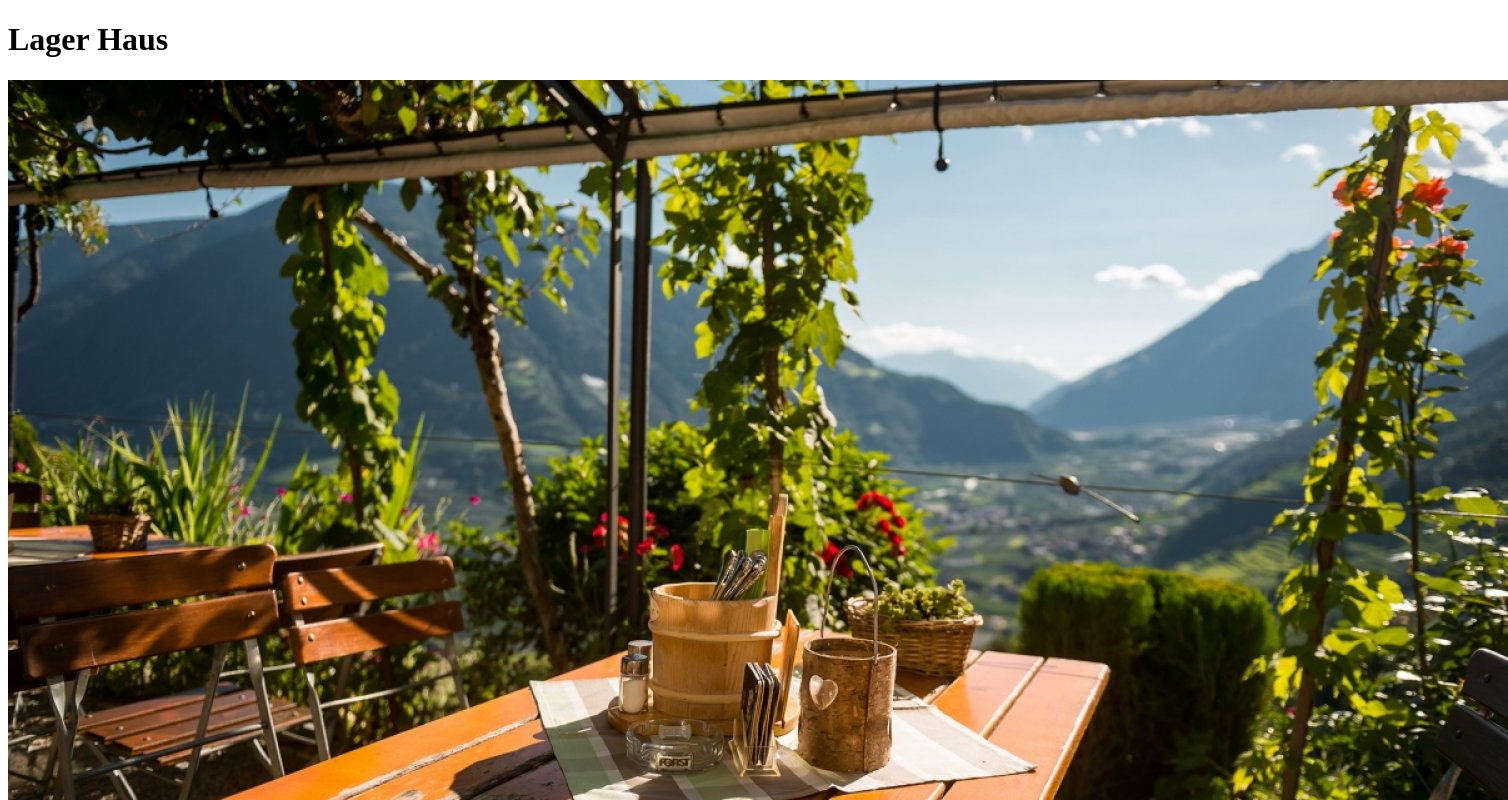
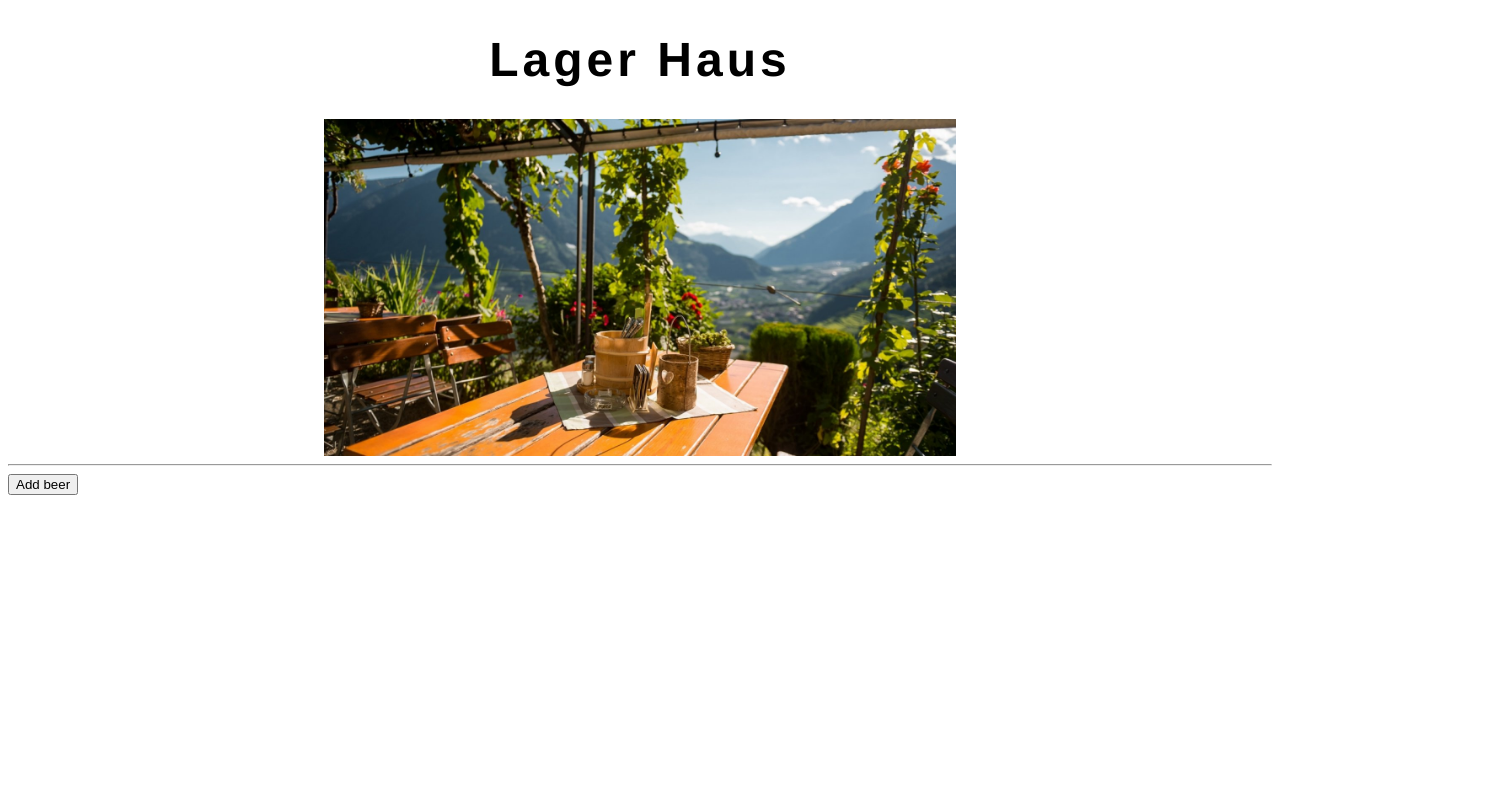
Before and after one commit to EmilioG1/tap-room, a React (Create React App) app: page / in a window 1280 px wide. Shown: the top 800 px of the page, 1508 px wide, since content can reach past the window. Built offline with nearby package versions, Linux system fonts and the light colour scheme.

Commit message:
wip on counter

```diff
--- /dev/null
+++ b/src/components/Header/Header.css
@@ -0,0 +1,6 @@
+#header {
+  text-align: center;
+  font-family: 'Franklin Gothic Medium', 'Arial Narrow', Arial, sans-serif;
+  letter-spacing: 4px;
+  font-size: 48px;
+}
--- a/src/components/Header/Header.jsx
+++ b/src/components/Header/Header.jsx
@@ -1,8 +1,9 @@
 import React from "react";
+import './Header.css'
 
 function Header() {
   return (
-    <h1>Lager Haus</h1>
+      <h1 id='header'>Lager Haus</h1>
   );
 }
 
--- /dev/null
+++ b/src/components/ItemDetail/ItemDetail.css
@@ -0,0 +1,6 @@
+#lags {
+  display: block;
+  margin-left: auto;
+  margin-right: auto;
+  width: 60%;
+}
--- a/src/components/ItemDetail/ItemDetail.jsx
+++ b/src/components/ItemDetail/ItemDetail.jsx
@@ -1,10 +1,13 @@
 import React from "react";
 import PropTypes from 'prop-types';
+import lager from '../img/lager.jpeg'
+import './ItemDetail.css'
 
 function ItemDetail(props) {
   const { item } = props;
   return (
     <React.Fragment>
+      <img src={lager} alt="Bohemian pivo" id='lags'/>
       <h1>Detail</h1>
       <h3>{item.name} - {item.location}</h3>
       <p>{item.price} - <em>{item.abv}</em></p>
--- /dev/null
+++ b/src/components/Menu/Menu.css
@@ -0,0 +1,6 @@
+#bier {
+  display: block;
+  margin-left: auto;
+  margin-right: auto;
+  width: 50%;
+}
--- a/src/components/Menu/Menu.jsx
+++ b/src/components/Menu/Menu.jsx
@@ -2,12 +2,12 @@ import React from "react";
 import Item from "../Item/Item";
 import biergarten from './../img/biergarten.jpeg'
 import PropTypes from 'prop-types';
-
+import './Menu.css'
 
 function Menu(props) {
   return (
     <React.Fragment>
-      <img src={biergarten} alt='An alpine bierhaus' />
+      <img src={biergarten} alt='An alpine bierhaus' id='bier' />
       <hr />
       {props.menuList.map((item) =>
         <Item
--- a/src/components/MenuControl/MenuControl.jsx
+++ b/src/components/MenuControl/MenuControl.jsx
@@ -45,7 +45,8 @@ class MenuControl extends React.Component {
     let buttonText = null;
 
     if (this.state.selectedItem != null) {
-      currentlyVisibleState = <ItemDetail item = {this.state.selectedItem} />
+      currentlyVisibleState = <ItemDetail item={this.state.selectedItem} />
+      buttonText='Back to Beer Menu'
     } else if (this.state.formVisibleOnPage) {
       currentlyVisibleState = <NewItemForm onNewItemCreation={this.handleAddingNewItemToList} />
       buttonText = 'Back to Beer Menu';
```
Also changed, not shown: src/components/img/lager.jpeg (added).
